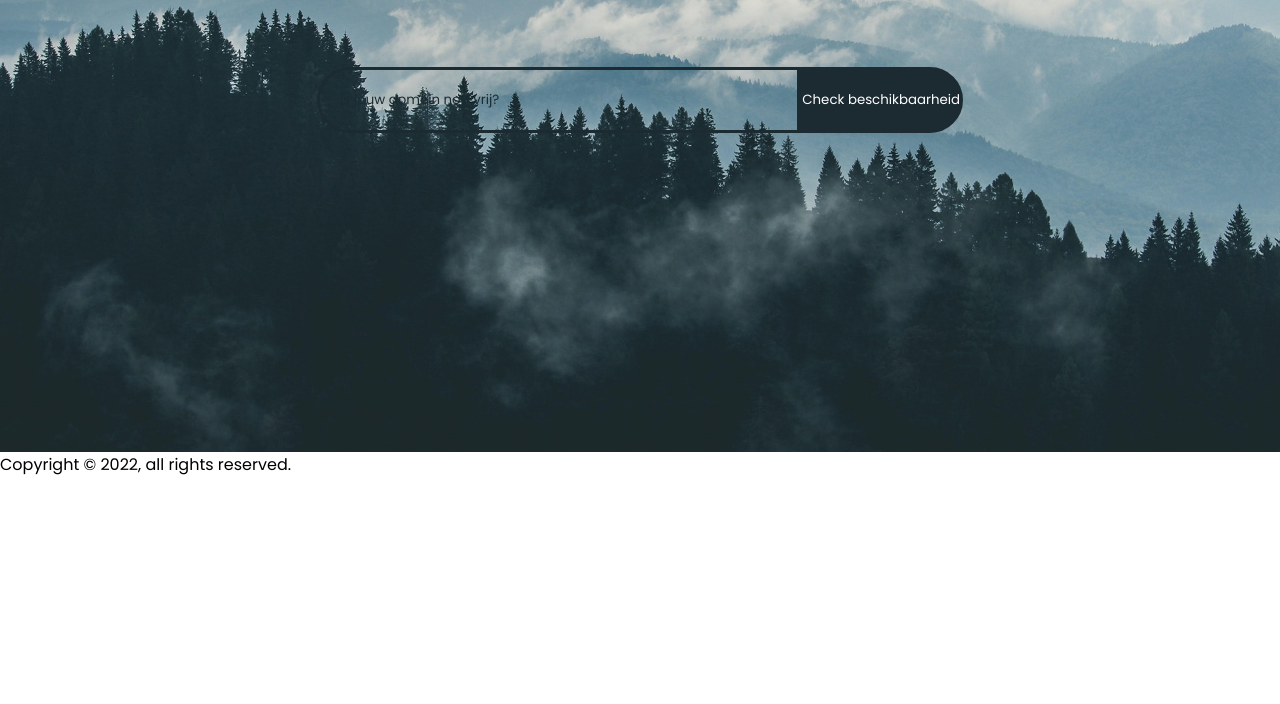
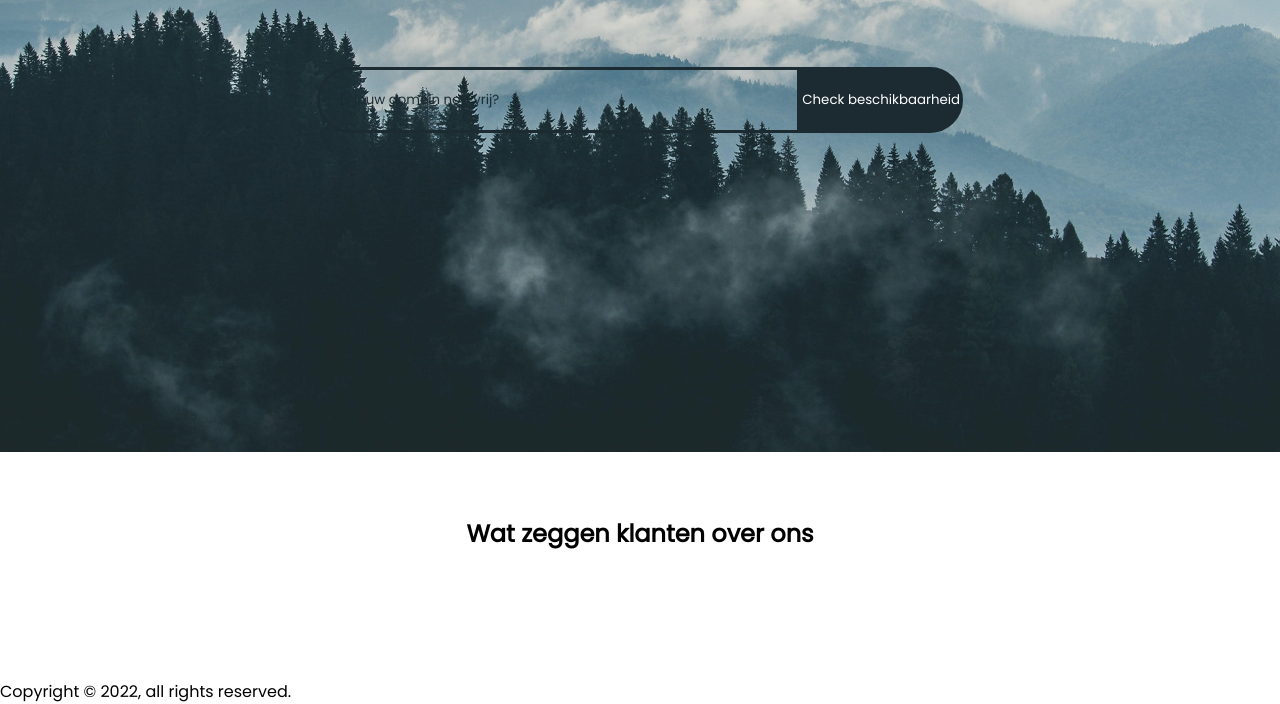
Before and after one commit to enigma999/huiswerk-opdracht-domein.shop, a plain HTML site: page index.html in a window 1280 px wide. Shown: the part 268-972 px from the top of the page. Before the commit the page ends 800 px from the top, so only its background shows below. Drawn offline with Linux system fonts and the light colour scheme.

Commit message:
eerste opzet main

```diff
--- a/index.html
+++ b/index.html
@@ -22,7 +22,25 @@
     </div>
 </header>
 <main>
+    <div class="content">
+        <div class="content-block">
+            <section class="reviews">
+                <h2>Wat zeggen klanten over ons</h2>
 
+            </section>
+
+        </div>
+        <div class="content-block">
+            <section class="support">
+
+            </section>
+        </div>
+        <div class="content-block">
+            <section class="QA">
+
+            </section>
+        </div>
+    </div>
 </main>
 <footer>
     <p>Copyright © 2022, all rights reserved.</p>
--- a/styles/styles.css
+++ b/styles/styles.css
@@ -88,7 +88,19 @@ h1{
     background-color: #1C2B32;
     color:white;
 }
+/*///////////// 3.2 content /////////////*/
+.content{
+    width: 100%
+}
+.content-block{
+    padding-top:5%;
+    margin-left: auto;
+    margin-right: auto;
+    width: 50%;
+    min-width: 500px;
+    text-align: center;
 
+}
 
 
 /*///////////// 3.2 Testimonial /////////////*/
```
